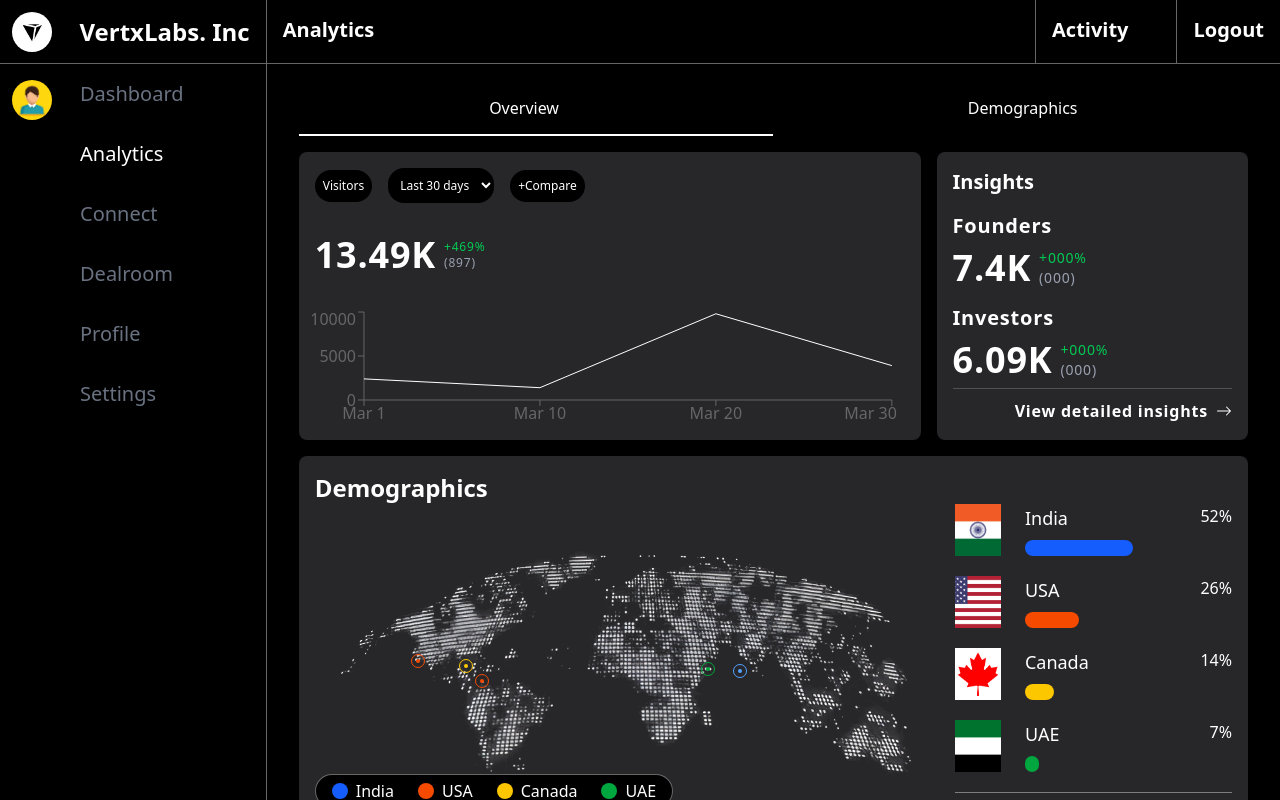
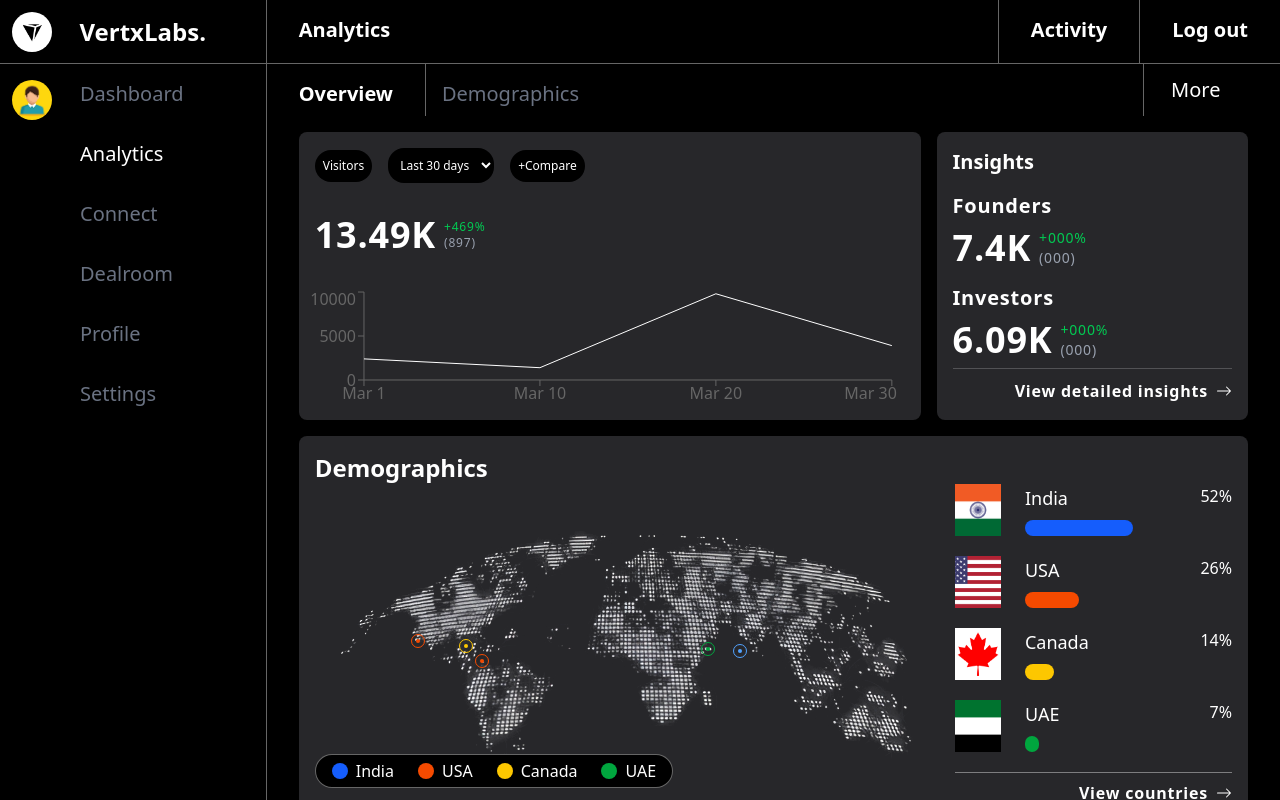
Before and after one commit to Novo1999/vertx-test, a React (Vite) app: page / in a window 1280 px wide. Shown: the top 800 px of the page. Built offline with nearby package versions, Linux system fonts and the light colour scheme.

Commit message:
done with assignment 1

```diff
--- a/src/App.jsx
+++ b/src/App.jsx
@@ -1,5 +1,6 @@
 import { useState } from "react"
 import Demographics from "./components/Demographics.jsx"
+import DesktopNav from "./components/DesktopNav.jsx"
 import Insights from "./components/Insights.jsx"
 import MobileMenu from "./components/MobileMenu.jsx"
 import Navbar from "./components/Navbar.jsx"
@@ -15,19 +16,11 @@ const App = () => {
   }
 
   return (
-    <main className="bg-black min-h-screen">
+    <main className="bg-black">
       <Navbar handleOpenSidebar={handleOpenSidebar} />
       <Sidebar isOpen={isOpen} setIsOpen={setIsOpen}>
-        <div className="flex flex-col gap-4">
-          <nav className="hidden lg:flex min-h-16 border-b border-white/40">
-            <ul className="text-white flex font-semibold justify-between w-full text-xl">
-              <li className="pt-4 pl-4">Analytics</li>
-              <div className="flex gap-12 *:border-l *:border-white/40 *:pt-4 *:pl-4">
-                <li>Activity</li>
-                <li className="pr-4">Logout</li>
-              </div>
-            </ul>
-          </nav>
+        <div className="flex flex-col">
+          <DesktopNav />
           <div className="container flex flex-col gap-4">
             <Tabs />
             <div className="flex flex-col gap-4 lg:flex-row xl:max-h-72">
--- a/src/components/Demographics.jsx
+++ b/src/components/Demographics.jsx
@@ -44,7 +44,7 @@ const Demographics = () => {
             </div>
           ))}
         </div>
-        <div className="flex flex-col gap-4 mt-6 xl:mt-0  pb-4 xl:pb-0 md:gap-6 xl:gap-5 2xl:gap-4 h-fit border-white/20 xl:w-1/3">
+        <div className="flex flex-col gap-4 mt-6 xl:mt-0  pb-4 xl:pb-0 md:gap-6 xl:gap-5 2xl:gap-8 h-fit border-white/20 xl:w-1/3">
           {flags.map(({ name, color, data, flag }) => (
             <div key={name} className="flex gap-4 w-full md:gap-6 justify-between">
               <img
--- /dev/null
+++ b/src/components/DesktopNav.jsx
@@ -0,0 +1,14 @@
+const DesktopNav = () => {
+  return (
+    <nav className="hidden lg:flex min-h-16 border-b border-white/40 sticky top-0 bg-black z-[999]">
+      <ul className="text-white flex font-semibold justify-between w-full text-xl *:cursor-pointer">
+        <li className="pt-4 pl-8">Analytics</li>
+        <div className="flex *:border-l *:border-white/40 *:pt-4">
+          <li className="px-8">Activity</li>
+          <li className="px-8">Log out</li>
+        </div>
+      </ul>
+    </nav>
+  )
+}
+export default DesktopNav
--- a/src/components/Navbar.jsx
+++ b/src/components/Navbar.jsx
@@ -5,7 +5,7 @@ import vertxLogo from '../assets/vertx.png';
 const Navbar = ({ handleOpenSidebar }) => {
   return (
     <>
-      <nav className="text-white flex sticky top-0 bg-black z-50 justify-between items-center py-4 px-4 lg:hidden">
+      <nav className="text-white flex sticky top-0 bg-black z-50 justify-between items-center py-4 px-4 lg:hidden ">
         <img src={avatar} alt="avatar" className="size-8 rounded-full" />
         <img src={vertxLogo} alt="avatar" className="size-8" />
         <button onClick={handleOpenSidebar} className="cursor-pointer">
--- a/src/components/Sidebar.jsx
+++ b/src/components/Sidebar.jsx
@@ -36,7 +36,7 @@ const Sidebar = ({ isOpen, setIsOpen, children }) => {
       />
       {/* logo+avatar */}
       <div className='min-w-16 hidden lg:flex flex-col gap-4'>
-        <div className='border-b border-white/40 min-h-16 flex justify-center items-center'>
+        <div className='border-b border-white/40 min-h-16 sticky top-0 bg-black flex justify-center items-center'>
           <img src={vertxLogo} alt="avatar" className="size-10 p-2 bg-white rounded-full" />
         </div>
         <img src={avatar} alt="avatar" className="size-10 rounded-full mx-auto" />
@@ -45,8 +45,8 @@ const Sidebar = ({ isOpen, setIsOpen, children }) => {
         className={`fixed lg:relative min-h-screen inset-0 lg:left-0 lg:w-1/6 w-64 z-[999] bg-black border-r border-white/40 text-white transition-transform duration-300 transform ${isOpen || isDesktop ? 'translate-x-0' : '-translate-x-full'
           } lg:translate-x-0`}
       >
-        <div>
-          <h2 className="text-2xl font-bold p-[15.5px] border-b border-white/40">VertxLabs. Inc</h2>
+        <div className='sticky top-0'>
+          <h2 className="text-2xl font-bold p-[15.5px] border-b border-white/40 ">VertxLabs. </h2>
           <ul className="flex flex-col gap-8 p-4 text-xl">
             <li><a href="#" className="text-gray-500">Dashboard</a></li>
             <li><a href="#" className="text-white">Analytics</a></li>
--- a/src/components/Tabs.jsx
+++ b/src/components/Tabs.jsx
@@ -5,8 +5,8 @@ const Tabs = () => {
   const tabs = ["overview", "demographics"];
   const selectedIndex = tabs.indexOf(selected);
 
-  return (
-    <div className="relative py-4 flex justify-between text-white gap-12 *:capitalize w-full">
+  return (<>
+    <div className="py-4 flex justify-between text-white gap-12 *:capitalize w-full lg:hidden sticky top-16 bg-black z-[999]">
       {tabs.map((tab) => (
         <div
           key={tab}
@@ -21,6 +21,16 @@ const Tabs = () => {
         style={{ transform: `translateX(${selectedIndex * 100}%)` }}
       />
     </div>
+    <div className="justify-between hidden lg:flex *:text-xl sticky top-16 bg-black z-[999]">
+      <div className="flex gap-4 *:pt-4">
+        <p className="text-white font-semibold border-r border-white/40 pr-8">Overview</p>
+        <p className="text-gray-500">Demographics</p>
+      </div>
+      <div className="border-l border-white/40 px-[27.5px] py-3">
+        <p className="text-white">More</p>
+      </div>
+    </div>
+  </>
   );
 };
 
```
